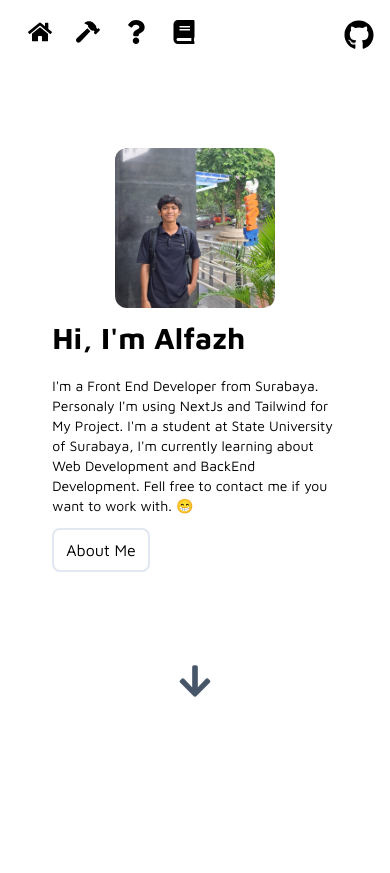
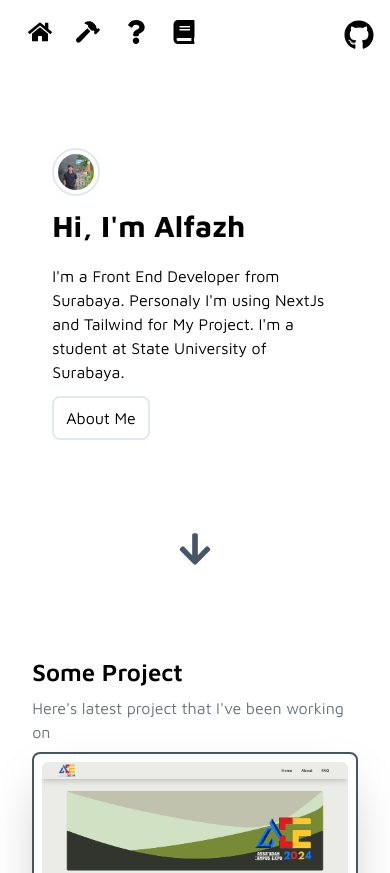
Before and after one commit to alfazh123/Alfazh-page, a Next.js app: page / in a window 390 px wide. Shown: the top 873 px of the page. Built offline with nearby package versions, Linux system fonts and the light colour scheme.

Commit message:
fix: size photo in mobile and add margin in bottom page mobile version

```diff
--- a/app/page.tsx
+++ b/app/page.tsx
@@ -8,21 +8,18 @@ import { FaArrowDown } from "react-icons/fa";
 export default function Home() {
     return (
         <main className="flex flex-col mb-10 px-4">
-            <div className="min-h-3/4 flex justify-center dark:bg-slate-600 p-5 rounded-lg mb-20">
-                <header className="rounded-lg min-h-96 w-full md:flex md:justify-between sm:grid sm:grid-cols-2 flex flex-col-reverse">
+            <div className="min-h-3/4 flex sm:justify-center p-5 rounded-lg mb-20">
+                <header className="rounded-lg  w-full md:flex md:flex-row md:justify-between  flex flex-col-reverse">
                     <div className="flex flex-col justify-center md:w-1/2">
                         <div className="py-3 space-y-5">
                             <h1 className="md:text-6xl text-3xl font-bold">
                                 Hi, I&apos;m Alfazh
                             </h1>
-                            <p className="md:text-xl text-sm">
+                            <p className="md:text-xl text-base">
                                 I&apos;m a Front End Developer from Surabaya.
                                 Personaly I&apos;m using NextJs and Tailwind for
                                 My Project. I&apos;m a student at State
-                                University of Surabaya, I&apos;m currently
-                                learning about Web Development and BackEnd
-                                Development. Fell free to contact me if you want
-                                to work with. 😁
+                                University of Surabaya.
                             </p>
                         </div>
                         <Link href="/about">
@@ -31,25 +28,22 @@ export default function Home() {
                             </button>
                         </Link>
                     </div>
-                    <div className="flex justify-center items-center">
+                    <div className="flex md:justify-center items-center">
                         <Image
                             src="/profil.jpg"
                             alt="Picture of the author"
                             width={500}
                             height={500}
-                            className="rounded-xl md:w-96 sm:w-72 w-40"
+                            className="md:rounded-xl rounded-full md:w-72 w-12 md:border-0 border-solid border-2 p-1 border-slate-200 md:hover:shadow-2xl cursor-pointer md:hover:scale-90 md:hover:bg-slate-600 md:hover:p-2 md:hover:transition-all duration-700 ease-in-out"
                         />
                     </div>
                 </header>
             </div>
 
-            <Link
-                href="#content"
-                className="flex justify-center items-center mb-10"
-            >
+            <Link href="#content" className="flex justify-center items-center">
                 <FaArrowDown className="text-4xl text-slate-600 cursor-pointer animate-bounce" />
             </Link>
-            <div className="h-32" id="content"></div>
+            <div className="h-20" id="content"></div>
             <div className="space-y-2 mb-10">
                 <h3 className="text-2xl font-semibold">Some Project</h3>
                 <p className="text-gray-500">
@@ -75,19 +69,12 @@ export default function Home() {
                 </div>
             </div>
 
-            <h1 className="font-semibold text-2xl mt-10">Some of My Hobby</h1>
-            <Hobby />
-
-            {/* <div className="flex flex-col space-y-4">
-                <h3 className="text-lg font-semibold">Skills</h3>
-                <div className="flex flex-wrap gap-5">
-                    {skills.map(({ skill }) => (
-                        <Skill key={skill} skill={skill} />
-                    ))}
-                </div>
-            </div> */}
-
-            {/* </div> */}
+            <div className="flex flex-col md:h-96 md:mb-20">
+                <h1 className="font-semibold text-2xl mt-10">
+                    Some of My Hobby
+                </h1>
+                <Hobby />
+            </div>
         </main>
     );
 }
```
